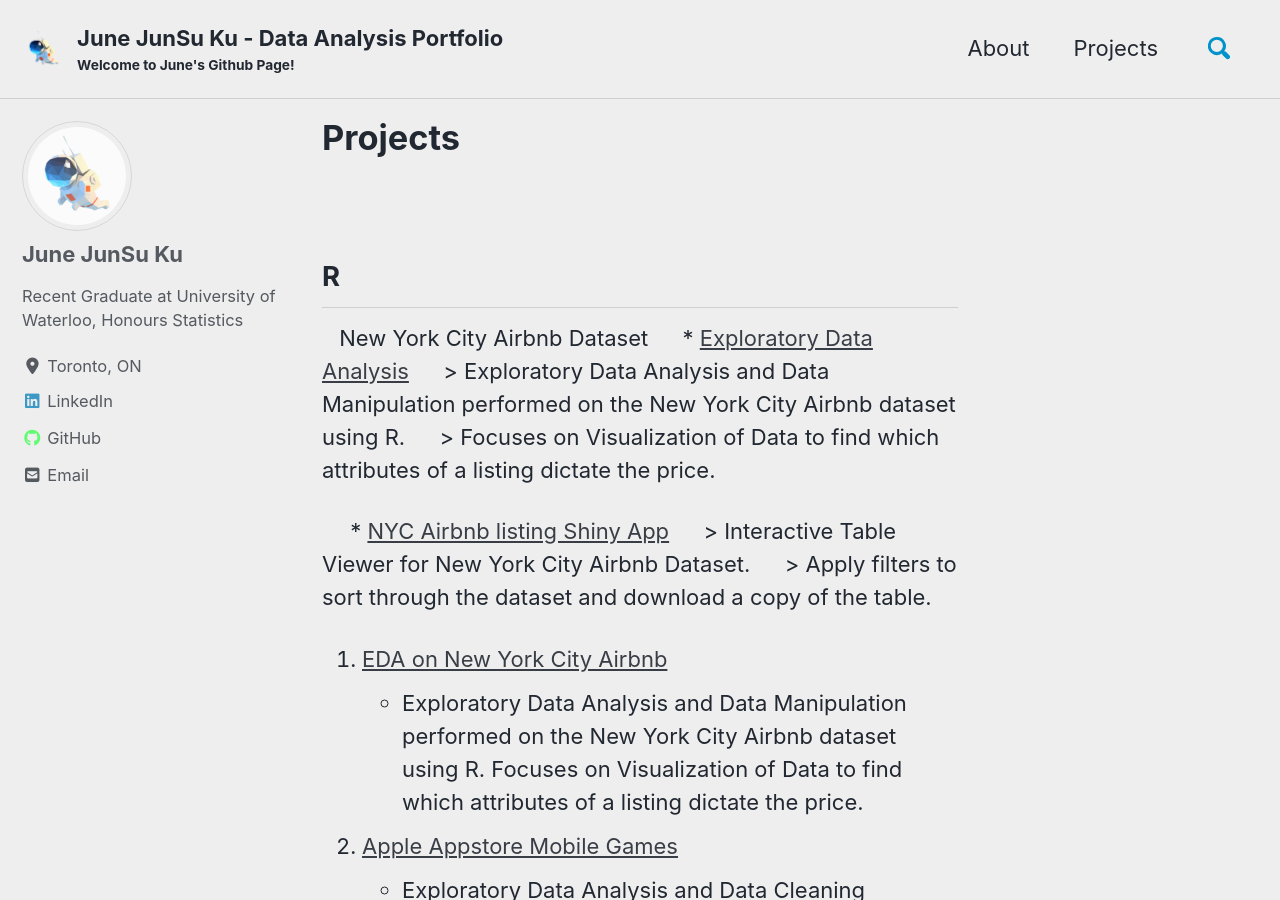
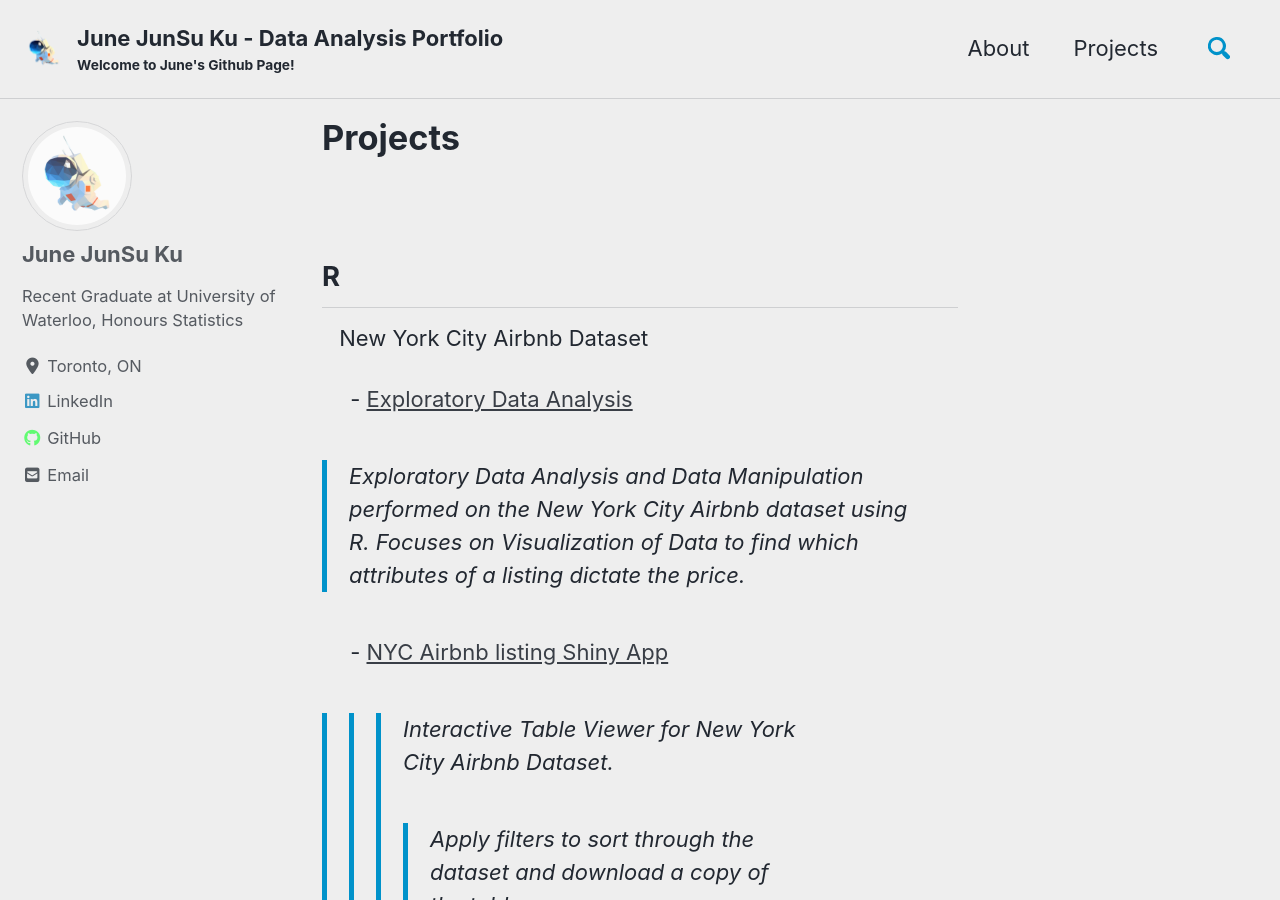
Before and after one commit to junsu-ku/junsu-ku.github.io, a Jekyll site: the page built from _pages/projects.md, in a window 1280 px wide and 900 px high. Built offline with Jekyll 4.4.1, drawn with Linux system fonts in a browser that asks for light colours; cached includes are drawn as plain includes; nearby versions of some CDN libraries; some of the changed lines change nothing that is shown.

Commit message:
project page editted

```diff
--- a/_pages/projects.md
+++ b/_pages/projects.md
@@ -10,13 +10,17 @@
 -----
 
 &ensp; New York City Airbnb Dataset
-&ensp;&ensp; * [Exploratory Data Analysis](/nyc_airbnb/)
-&ensp;&ensp; > Exploratory Data Analysis and Data Manipulation performed on the New York City Airbnb dataset using R.
-&ensp;&ensp; > Focuses on Visualization of Data to find which attributes of a listing dictate the price.
 
-&ensp;&ensp; * [NYC Airbnb listing Shiny App](https://junsu-ku.shinyapps.io/listing_viewer_shiny_app/)
-&ensp;&ensp; > Interactive Table Viewer for New York City Airbnb Dataset.
-&ensp;&ensp; > Apply filters to sort through the dataset and download a copy of the table.
+&ensp;&ensp; - [Exploratory Data Analysis](/nyc_airbnb/)
+
+> Exploratory Data Analysis and Data Manipulation performed on the New York City Airbnb dataset using R.
+> Focuses on Visualization of Data to find which attributes of a listing dictate the price.
+
+&ensp;&ensp; - [NYC Airbnb listing Shiny App](https://junsu-ku.shinyapps.io/listing_viewer_shiny_app/)
+>>> Interactive Table Viewer for New York City Airbnb Dataset.
+>>>> Apply filters to sort through the dataset and download a copy of the table.
+
+-----
 
 1. [EDA on New York City Airbnb](/nyc_airbnb/)
 - Exploratory Data Analysis and Data Manipulation performed on the New York City Airbnb dataset using R. Focuses on Visualization of Data to find which attributes of a listing dictate the price.
```
